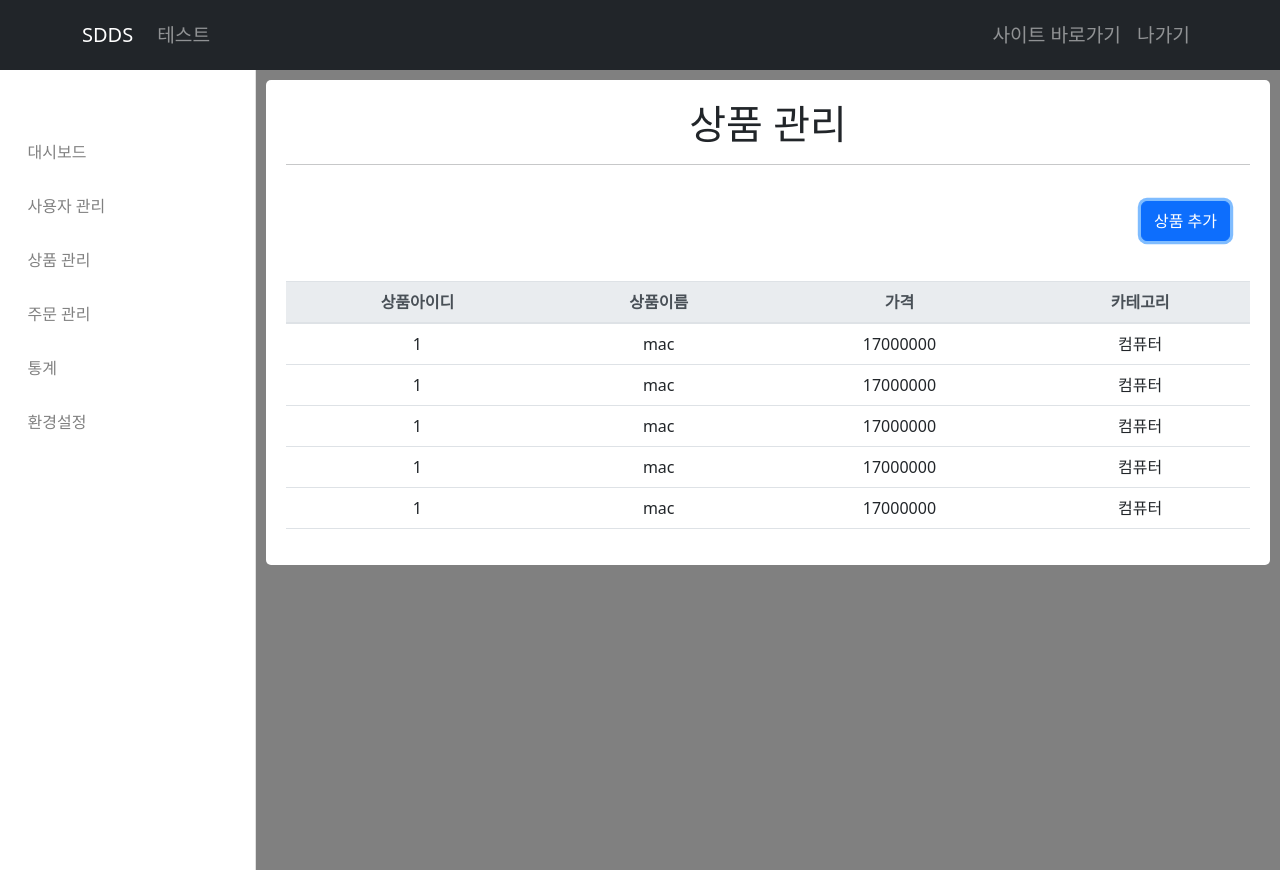
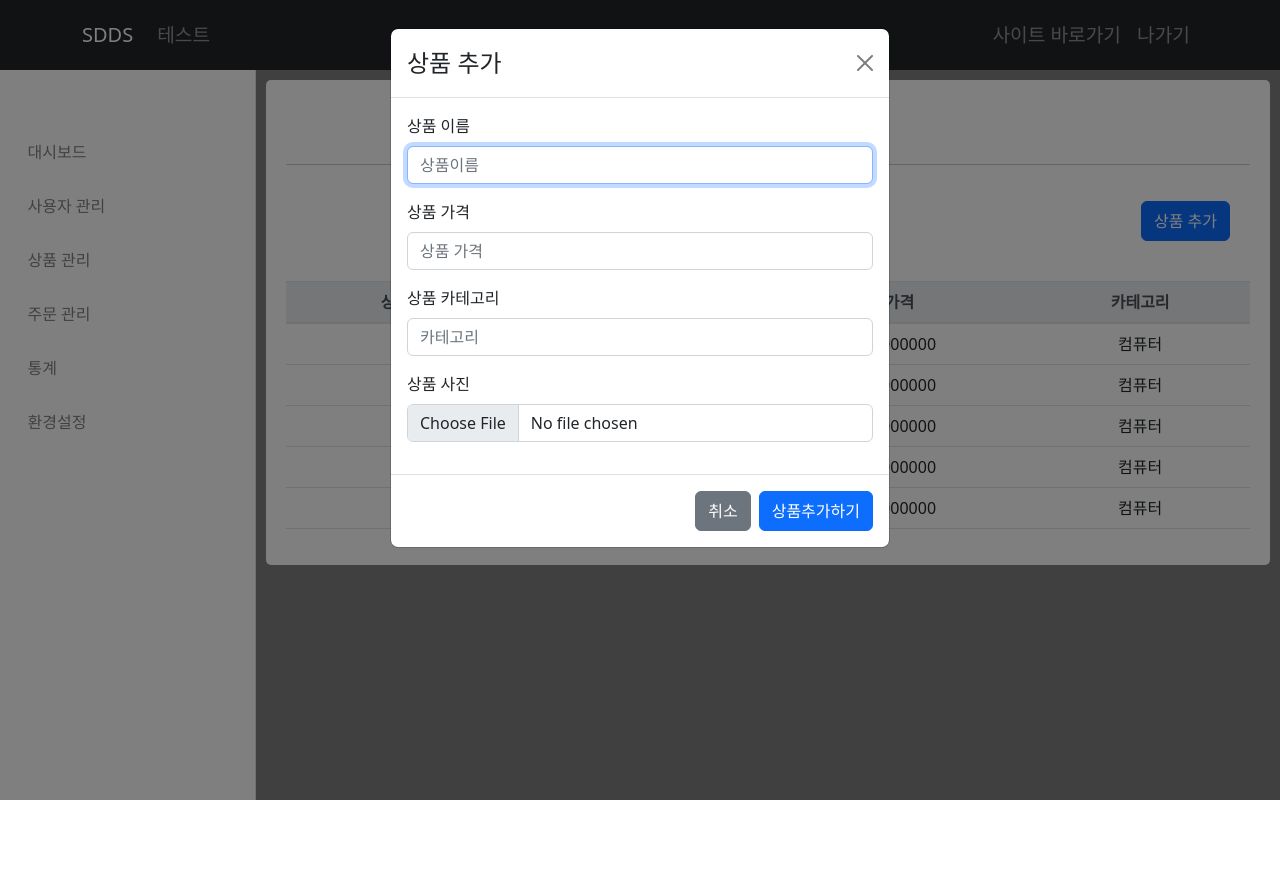
Before and after one commit to SejongDDS/sdds_client, a React (Create React App) app: page /manager/product in a window 1280 px wide. Both pictures are taken after a click on the button "상품 추가". After the commit the page ends 800 px from the top, so only its background shows below. Built offline with nearby package versions, Linux system fonts and the light colour scheme.

Commit message:
add newproductmodal

```diff
--- a/src/components/ManagerPage/Pages/ProductManagePage.js
+++ b/src/components/ManagerPage/Pages/ProductManagePage.js
@@ -1,4 +1,4 @@
-import React from 'react';
+import React,{useState} from 'react';
 import styled from 'styled-components';
 import ManagerHeader from './ManagerHeader';
 import ManagerSidebar from './ManagerSidebar';
@@ -7,6 +7,7 @@ import { useRecoilState } from 'recoil';
 import Table from '../../utils/Table';
 import Button from 'react-bootstrap/Button';
 import 'bootstrap/dist/css/bootstrap.min.css';
+import NewProductModal from '../../utils/Modal/NewProductModal';
 
 const ProductManageContainer=styled.div`
     height:100vh;
@@ -48,8 +49,10 @@ const ProductButtonBlock=styled.div`
 function ProductManagePage(){
     const tableColumn=['상품아이디','상품이름','가격','카테고리']
     const [product,setProduct]=useRecoilState(productState)
+    const [modalShow,setModalShow] = useState(false);
 
     return(
+        <>
         <ProductManageContainer>
             <ManagerHeader page_url={"https://google.com"} domain={"테스트"}/>
 
@@ -61,7 +64,7 @@ function ProductManagePage(){
                     <ProductTableBlock>
                         <h1>상품 관리</h1>
                         <hr/>
-                        <ProductButtonBlock><Button variant="primary">상품 추가</Button></ProductButtonBlock>
+                        <ProductButtonBlock><Button variant="primary" onClick={()=>setModalShow(true)}>상품 추가</Button></ProductButtonBlock>
 
                         <Table columns={tableColumn} data={product}/>
 
@@ -69,7 +72,11 @@ function ProductManagePage(){
                 </ProductsBlock>
             </ProductsContainer>
 
+
         </ProductManageContainer>
+
+        <NewProductModal show={modalShow} onHide={()=> setModalShow(false)}/>
+        </>
     )
 }
 
--- /dev/null
+++ b/src/components/utils/Modal/NewProductModal.js
@@ -0,0 +1,62 @@
+import React from 'react';
+import Button from 'react-bootstrap/Button';
+import Form from 'react-bootstrap/Form';
+import Modal from 'react-bootstrap/Modal';
+import 'bootstrap/dist/css/bootstrap.min.css';
+
+function NewProductModal(props){
+
+
+    return(
+        <Modal {...props}>
+        <Modal.Header closeButton>
+            <Modal.Title>상품 추가</Modal.Title>
+        </Modal.Header>
+        <Modal.Body>
+            <Form>
+            <Form.Group className="mb-3" controlId="exampleForm.ControlInput1">
+                <Form.Label>상품 이름</Form.Label>
+                <Form.Control
+                type="text"
+                placeholder="상품이름"
+                autoFocus
+                />
+            </Form.Group>
+            <Form.Group className="mb-3" controlId="exampleForm.ControlInput1">
+                <Form.Label>상품 가격</Form.Label>
+                <Form.Control
+                type="text"
+                placeholder="상품 가격"
+                />
+            </Form.Group>
+            <Form.Group className="mb-3" controlId="exampleForm.ControlInput1">
+                <Form.Label>상품 카테고리</Form.Label>
+                <Form.Control
+                type="text"
+                placeholder="카테고리"
+                />
+            </Form.Group>
+
+            <Form.Group className="mb-3" controlId="exampleForm.ControlInput1">
+                <Form.Label>상품 사진</Form.Label>
+                <Form.Control
+                type="file"
+
+                />
+            </Form.Group>
+
+            </Form>
+        </Modal.Body>
+        <Modal.Footer>
+            <Button variant="secondary" onClick={props.onHide}>
+            취소
+            </Button>
+            <Button variant="primary" onClick={props.onHide}>
+            상품추가하기
+            </Button>
+        </Modal.Footer>
+        </Modal>
+    )
+}
+
+export default NewProductModal;
```
